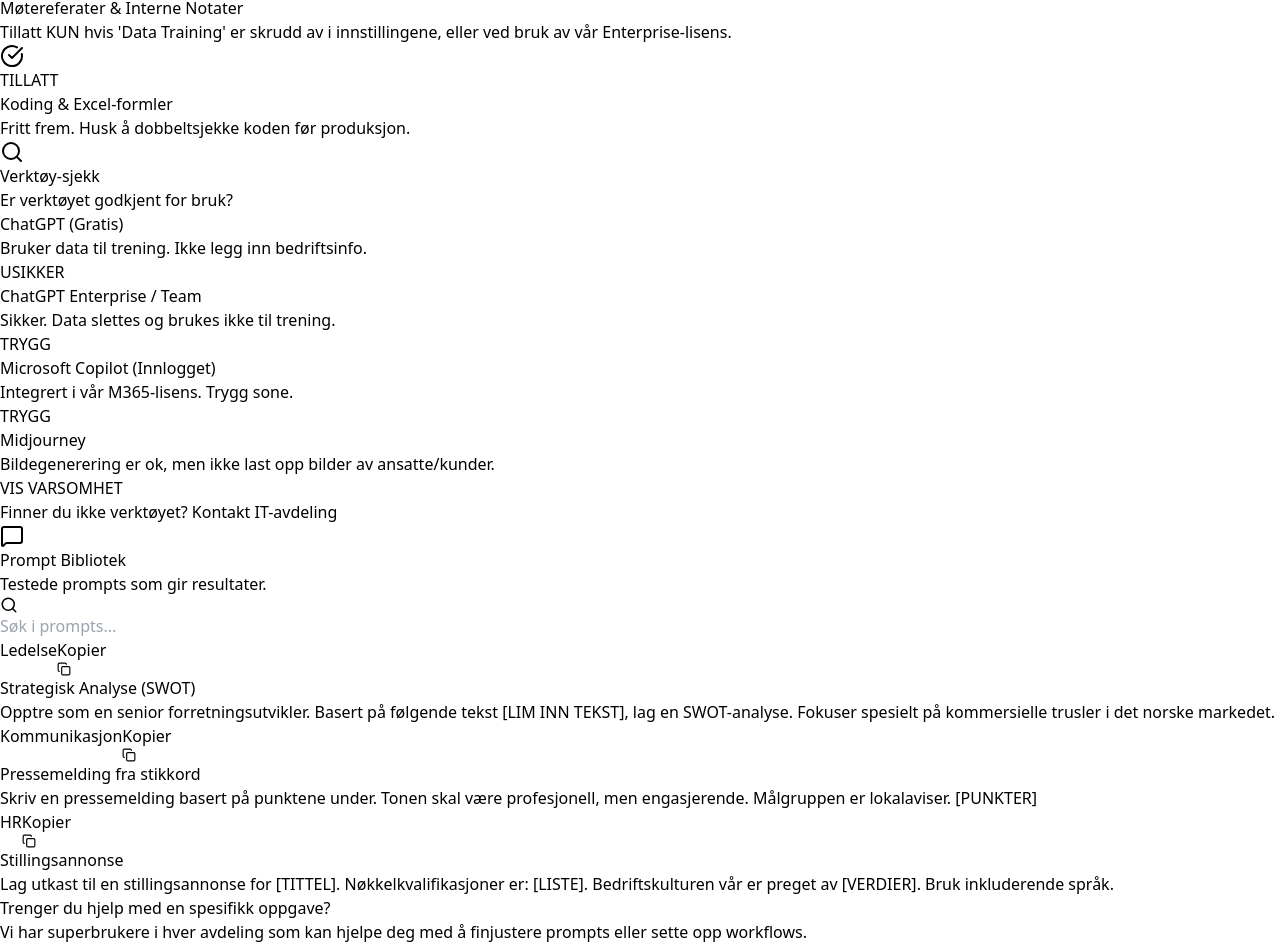
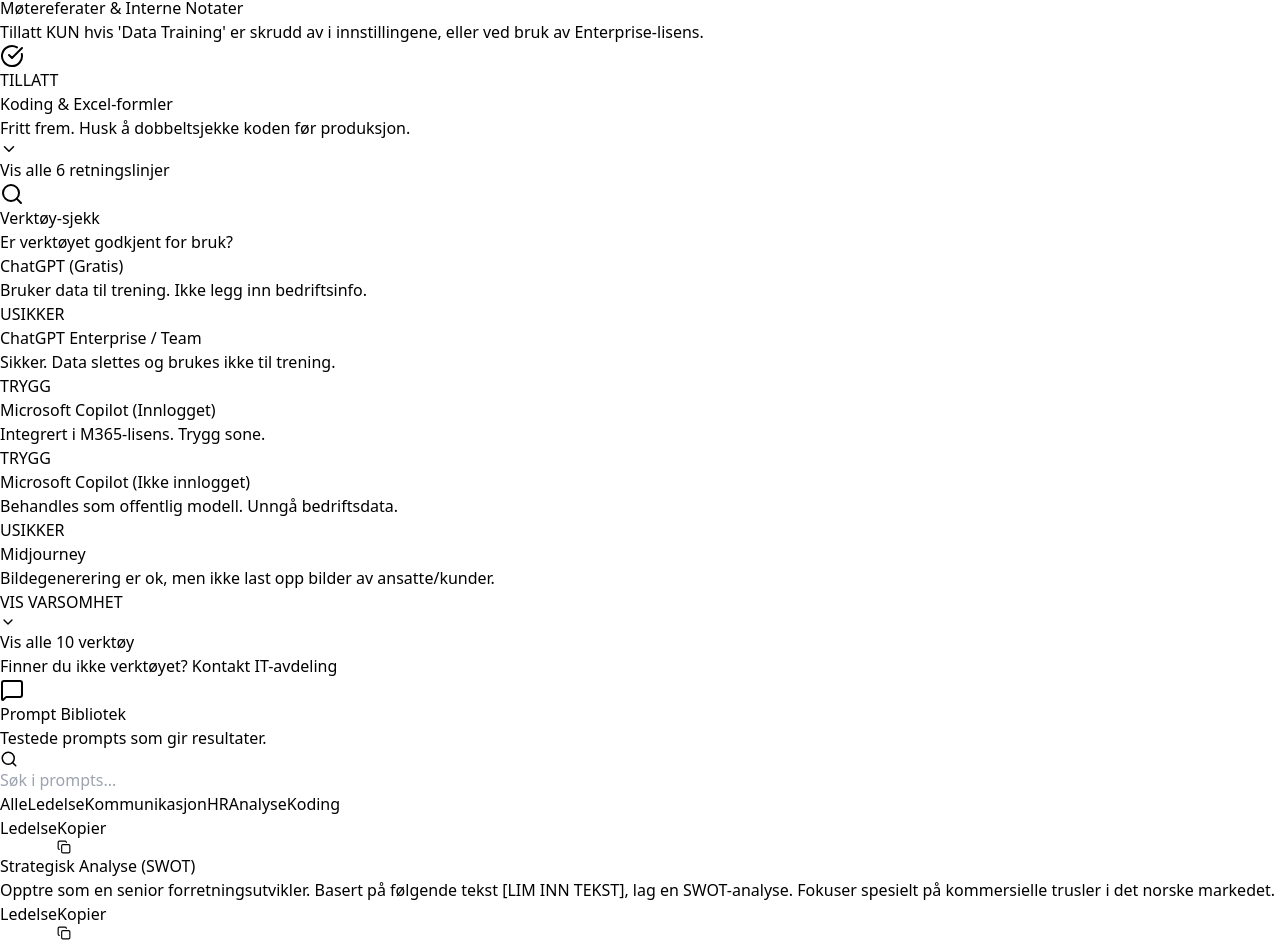
Before and after one commit to Terje-Sundby/ai-hms, a React (Vite) app: page / in a window 1280 px wide. Shown: the part 454-1398 px from the top of the page. Built offline with nearby package versions, Linux system fonts and the light colour scheme.

Commit message:
Refactor App.jsx for improved structure and functionality

```diff
--- a/src/App.jsx
+++ b/src/App.jsx
@@ -8,66 +8,96 @@
   MessageSquare,
   Menu,
   X,
-  Lock
+  Lock,
+  AlertTriangle,
+  ChevronDown,
+  ChevronUp,
 } from 'lucide-react';
+import { companyName, disclaimer, policies, tools, prompts } from './config';
 
-// --- DATA OG INNHOLD (Rediger dette for å endre tekst) ---
+// --- STATUS BADGE ---
+const StatusBadge = ({ status }) => {
+  const styles = {
+    forbidden: "bg-red-100 text-red-800 border border-red-200",
+    allowed: "bg-green-100 text-green-800 border border-green-200",
+    allowed_conditional: "bg-yellow-100 text-yellow-800 border border-yellow-200",
+    unsafe: "bg-red-100 text-red-800",
+    safe: "bg-green-100 text-green-800",
+    caution: "bg-orange-100 text-orange-800",
+  };
+  const labels = {
+    forbidden: "FORBUDT",
+    allowed: "TILLATT",
+    allowed_conditional: "BETINGET",
+    unsafe: "USIKKER",
+    safe: "TRYGG",
+    caution: "VIS VARSOMHET",
+  };
+  return (
+    <span className={`px-2.5 py-0.5 rounded-full text-xs font-bold ${styles[status]}`}>
+      {labels[status]}
+    </span>
+  );
+};
 
-const companyName = "Din Bedrift AS";
+// --- POLICY ICON ---
+const getPolicyIcon = (id) => {
+  const icons = { 1: Lock, 2: ShieldCheck, 3: CheckCircle, 4: Lock, 5: CheckCircle, 6: AlertTriangle };
+  const Icon = icons[id] || ShieldCheck;
+  return <Icon size={24} />;
+};
 
-const disclaimer = "Denne portalen er et internt støtteverktøy for bevisstgjøring rundt bruk av AI. Innholdet, inkludert vurderinger av verktøy og dataklassifisering, er basert på generelle råd og utgjør ikke juridisk rådgivning. Bedriften og den enkelte ansatte er selvstendig ansvarlige for å sikre at all bruk av AI skjer i samsvar med gjeldende lovverk (f.eks. GDPR, Åndsverkloven) og bedriftens interne retningslinjer. Leverandøren av portalen fraskriver seg ethvert ansvar for direkte eller indirekte tap som følge av bruk av informasjonen her.";
+// --- POLICY CARD ---
+const PolicyCard = ({ policy }) => (
+  <div className="bg-white rounded-xl shadow-sm border border-slate-200 p-6 transition hover:shadow-md">
+    <div className="flex justify-between items-start mb-4">
+      <div className="p-3 bg-slate-50 rounded-lg text-slate-600">
+        {getPolicyIcon(policy.id)}
+      </div>
+      <StatusBadge status={policy.status} />
+    </div>
+    <h3 className="text-lg font-bold text-slate-900 mb-2">{policy.title}</h3>
+    <p className="text-slate-600 text-sm leading-relaxed">{policy.description}</p>
+  </div>
+);
 
-const policies = [
-  {
-    id: 1,
-    title: "Sensitive Personopplysninger (GDPR)",
-    status: "forbidden",
-    description: "Det er strengt forbudt å legge inn navn, fødselsnummer, helseopplysninger eller andre identifiserbare data i offentlige AI-modeller.",
-    icon: Lock
-  },
-  {
-    id: 2,
-    title: "Møtereferater & Interne Notater",
-    status: "allowed_conditional",
-    description: "Tillatt KUN hvis 'Data Training' er skrudd av i innstillingene, eller ved bruk av vår Enterprise-lisens.",
-    icon: ShieldCheck
-  },
-  {
-    id: 3,
-    title: "Koding & Excel-formler",
-    status: "allowed",
-    description: "Fritt frem. Husk å dobbeltsjekke koden før produksjon.",
-    icon: CheckCircle
-  }
-];
+// --- TOOL ROW ---
+const ToolRow = ({ tool }) => (
+  <div className="flex items-center justify-between p-4 border-b border-slate-100 last:border-0 hover:bg-slate-50 transition">
+    <div>
+      <h4 className="font-semibold text-slate-900">{tool.name}</h4>
+      <p className="text-sm text-slate-500">{tool.reason}</p>
+    </div>
+    <StatusBadge status={tool.status} />
+  </div>
+);
 
-const tools = [
-  { name: "ChatGPT (Gratis)", status: "unsafe", reason: "Bruker data til trening. Ikke legg inn bedriftsinfo." },
-  { name: "ChatGPT Enterprise / Team", status: "safe", reason: "Sikker. Data slettes og brukes ikke til trening." },
-  { name: "Microsoft Copilot (Innlogget)", status: "safe", reason: "Integrert i vår M365-lisens. Trygg sone." },
-  { name: "Midjourney", status: "caution", reason: "Bildegenerering er ok, men ikke last opp bilder av ansatte/kunder." },
-];
+// --- PROMPT CARD ---
+const PromptCard = ({ prompt }) => {
+  const [copied, setCopied] = useState(false);
+  const handleCopy = () => {
+    navigator.clipboard.writeText(prompt.text);
+    setCopied(true);
+    setTimeout(() => setCopied(false), 2000);
+  };
+  return (
+    <div className="bg-slate-50 rounded-lg border border-slate-200 p-5 flex flex-col h-full">
+      <div className="flex justify-between items-start mb-3">
+        <span className="text-xs font-semibold text-blue-600 uppercase tracking-wider">{prompt.category}</span>
+        <button onClick={handleCopy} className="text-slate-400 hover:text-blue-600 transition flex items-center gap-1 text-xs font-medium">
+          {copied ? <span className="text-green-600">Kopiert!</span> : <span>Kopier</span>}
+          {copied ? <CheckCircle size={14} /> : <Copy size={14} />}
+        </button>
+      </div>
+      <h4 className="font-bold text-slate-800 mb-2">{prompt.title}</h4>
+      <div className="bg-white p-3 rounded border border-slate-200 text-sm text-slate-600 font-mono mb-4 flex-grow leading-relaxed">
+        {prompt.text}
+      </div>
+    </div>
+  );
+};
 
-const prompts = [
-  {
-    category: "Ledelse",
-    title: "Strategisk Analyse (SWOT)",
-    text: "Opptre som en senior forretningsutvikler. Basert på følgende tekst [LIM INN TEKST], lag en SWOT-analyse. Fokuser spesielt på kommersielle trusler i det norske markedet."
-  },
-  {
-    category: "Kommunikasjon",
-    title: "Pressemelding fra stikkord",
-    text: "Skriv en pressemelding basert på punktene under. Tonen skal være profesjonell, men engasjerende. Målgruppen er lokalaviser. [PUNKTER]"
-  },
-  {
-    category: "HR",
-    title: "Stillingsannonse",
-    text: "Lag utkast til en stillingsannonse for [TITTEL]. Nøkkelkvalifikasjoner er: [LISTE]. Bedriftskulturen vår er preget av [VERDIER]. Bruk inkluderende språk."
-  }
-];
-
-// --- APP KOMPONENTER (Ikke endre under her) ---
-
+// --- HEADER ---
 const Header = ({ mobileMenuOpen, setMobileMenuOpen }) => (
   <header className="bg-slate-900 text-white sticky top-0 z-50 shadow-lg">
     <div className="max-w-7xl mx-auto px-4 sm:px-6 lg:px-8">
@@ -76,21 +106,20 @@
           <div className="bg-blue-600 p-1.5 rounded-lg">
             <ShieldCheck size={24} className="text-white" />
           </div>
-          <span className="font-bold text-xl tracking-tight">AI-Håndboken <span className="text-slate-400 font-normal">| {companyName}</span></span>
+          <span className="font-bold text-xl tracking-tight">
+            AI-Håndboken <span className="text-slate-400 font-normal">| {companyName}</span>
+          </span>
         </div>
-
         <nav className="hidden md:flex space-x-8">
           <a href="#retningslinjer" className="hover:text-blue-400 transition-colors">Retningslinjer</a>
           <a href="#verktoy" className="hover:text-blue-400 transition-colors">Verktøy-sjekk</a>
           <a href="#prompts" className="hover:text-blue-400 transition-colors">Prompt-bibliotek</a>
         </nav>
-
         <button onClick={() => setMobileMenuOpen(!mobileMenuOpen)} className="md:hidden text-slate-300">
           {mobileMenuOpen ? <X /> : <Menu />}
         </button>
       </div>
     </div>
-
     {mobileMenuOpen && (
       <div className="md:hidden bg-slate-800 border-t border-slate-700">
         <div className="px-2 pt-2 pb-3 space-y-1 sm:px-3">
@@ -103,98 +132,34 @@
   </header>
 );
 
-const StatusBadge = ({ status }) => {
-  const styles = {
-    forbidden: "bg-red-100 text-red-800 border-red-200",
-    allowed: "bg-green-100 text-green-800 border-green-200",
-    allowed_conditional: "bg-yellow-100 text-yellow-800 border-yellow-200",
-    unsafe: "bg-red-100 text-red-800",
-    safe: "bg-green-100 text-green-800",
-    caution: "bg-orange-100 text-orange-800"
-  };
+// --- KATEGORI-FILTER FOR PROMPTS ---
+const categories = ["Alle", "Ledelse", "Kommunikasjon", "HR", "Analyse", "Koding"];
 
-  const labels = {
-    forbidden: "FORBUDT",
-    allowed: "TILLATT",
-    allowed_conditional: "BETINGET",
-    unsafe: "USIKKER",
-    safe: "TRYGG",
-    caution: "VIS VARSOMHET"
-  };
-
-  return (
-    <span className={`px-2.5 py-0.5 rounded-full text-xs font-bold border ${styles[status]}`}>
-      {labels[status]}
-    </span>
-  );
-};
-
-const PolicyCard = ({ policy }) => (
-  <div className="bg-white rounded-xl shadow-sm border border-slate-200 p-6 transition hover:shadow-md">
-    <div className="flex justify-between items-start mb-4">
-      <div className="p-3 bg-slate-50 rounded-lg text-slate-600">
-        <policy.icon size={24} />
-      </div>
-      <StatusBadge status={policy.status} />
-    </div>
-    <h3 className="text-lg font-bold text-slate-900 mb-2">{policy.title}</h3>
-    <p className="text-slate-600 text-sm leading-relaxed">{policy.description}</p>
-  </div>
-);
-
-const ToolRow = ({ tool }) => (
-  <div className="flex items-center justify-between p-4 border-b border-slate-100 last:border-0 hover:bg-slate-50 transition">
-    <div>
-      <h4 className="font-semibold text-slate-900">{tool.name}</h4>
-      <p className="text-sm text-slate-500">{tool.reason}</p>
-    </div>
-    <StatusBadge status={tool.status} />
-  </div>
-);
-
-const PromptCard = ({ prompt }) => {
-  const [copied, setCopied] = useState(false);
-
-  const handleCopy = () => {
-    navigator.clipboard.writeText(prompt.text);
-    setCopied(true);
-    setTimeout(() => setCopied(false), 2000);
-  };
-
-  return (
-    <div className="bg-slate-50 rounded-lg border border-slate-200 p-5 flex flex-col h-full">
-      <div className="flex justify-between items-start mb-3">
-        <span className="text-xs font-semibold text-blue-600 uppercase tracking-wider">{prompt.category}</span>
-        <button
-          onClick={handleCopy}
-          className="text-slate-400 hover:text-blue-600 transition flex items-center gap-1 text-xs font-medium"
-        >
-          {copied ? <span className="text-green-600">Kopiert!</span> : <span>Kopier</span>}
-          {copied ? <CheckCircle size={14} /> : <Copy size={14} />}
-        </button>
-      </div>
-      <h4 className="font-bold text-slate-800 mb-2">{prompt.title}</h4>
-      <div className="bg-white p-3 rounded border border-slate-200 text-sm text-slate-600 font-mono mb-4 flex-grow">
-        {prompt.text}
-      </div>
-    </div>
-  );
-};
-
+// --- HOVEDAPP ---
 export default function App() {
   const [mobileMenuOpen, setMobileMenuOpen] = useState(false);
   const [searchTerm, setSearchTerm] = useState("");
+  const [activeCategory, setActiveCategory] = useState("Alle");
+  const [showAllPolicies, setShowAllPolicies] = useState(false);
+  const [showAllTools, setShowAllTools] = useState(false);
 
-  const filteredPrompts = prompts.filter(p =>
-    p.title.toLowerCase().includes(searchTerm.toLowerCase()) ||
-    p.category.toLowerCase().includes(searchTerm.toLowerCase())
-  );
+  const filteredPrompts = prompts.filter(p => {
+    const matchesSearch =
+      p.title.toLowerCase().includes(searchTerm.toLowerCase()) ||
+      p.category.toLowerCase().includes(searchTerm.toLowerCase()) ||
+      p.text.toLowerCase().includes(searchTerm.toLowerCase());
+    const matchesCategory = activeCategory === "Alle" || p.category === activeCategory;
+    return matchesSearch && matchesCategory;
+  });
+
+  const visiblePolicies = showAllPolicies ? policies : policies.slice(0, 3);
+  const visibleTools = showAllTools ? tools : tools.slice(0, 5);
 
   return (
     <div className="min-h-screen bg-slate-50 font-sans text-slate-900">
       <Header mobileMenuOpen={mobileMenuOpen} setMobileMenuOpen={setMobileMenuOpen} />
 
-      {/* HERO SEKSJON */}
+      {/* HERO */}
       <div className="bg-gradient-to-r from-blue-900 to-slate-900 text-white py-16 px-4">
         <div className="max-w-4xl mx-auto text-center">
           <h1 className="text-3xl md:text-5xl font-extrabold mb-6 tracking-tight">
@@ -216,7 +181,7 @@
 
       <main className="max-w-7xl mx-auto px-4 sm:px-6 lg:px-8 py-12 space-y-20">
 
-        {/* SECTION 1: POLICIES */}
+        {/* RETNINGSLINJER */}
         <section id="retningslinjer" className="scroll-mt-24">
           <div className="flex items-center gap-3 mb-8">
             <div className="p-2 bg-blue-100 text-blue-700 rounded-lg">
@@ -227,15 +192,24 @@
               <p className="text-slate-500">Trafikklysmodellen for hva du kan dele.</p>
             </div>
           </div>
-
           <div className="grid md:grid-cols-3 gap-6">
-            {policies.map(policy => (
+            {visiblePolicies.map(policy => (
               <PolicyCard key={policy.id} policy={policy} />
             ))}
           </div>
+          {policies.length > 3 && (
+            <div className="text-center mt-6">
+              <button
+                onClick={() => setShowAllPolicies(!showAllPolicies)}
+                className="inline-flex items-center gap-2 text-blue-600 hover:text-blue-800 font-medium transition"
+              >
+                {showAllPolicies ? <><ChevronUp size={18} /> Vis færre</> : <><ChevronDown size={18} /> Vis alle {policies.length} retningslinjer</>}
+              </button>
+            </div>
+          )}
         </section>
 
-        {/* SECTION 2: TOOLS */}
+        {/* VERKTØY-SJEKK */}
         <section id="verktoy" className="scroll-mt-24">
           <div className="bg-white rounded-2xl shadow-sm border border-slate-200 overflow-hidden">
             <div className="p-6 border-b border-slate-100 bg-slate-50">
@@ -250,19 +224,29 @@
               </div>
             </div>
             <div className="divide-y divide-slate-100">
-              {tools.map((tool, index) => (
+              {visibleTools.map((tool, index) => (
                 <ToolRow key={index} tool={tool} />
               ))}
             </div>
-            <div className="p-4 bg-slate-50 text-center">
-              <p className="text-sm text-slate-500">Finner du ikke verktøyet? <a href="#" className="text-blue-600 hover:underline">Kontakt IT-avdeling</a></p>
+            <div className="p-4 bg-slate-50 flex flex-col sm:flex-row justify-between items-center gap-2">
+              {tools.length > 5 && (
+                <button
+                  onClick={() => setShowAllTools(!showAllTools)}
+                  className="inline-flex items-center gap-1 text-blue-600 hover:text-blue-800 text-sm font-medium transition"
+                >
+                  {showAllTools ? <><ChevronUp size={16} /> Vis færre</> : <><ChevronDown size={16} /> Vis alle {tools.length} verktøy</>}
+                </button>
+              )}
+              <p className="text-sm text-slate-500">
+                Finner du ikke verktøyet? <a href="#" className="text-blue-600 hover:underline">Kontakt IT-avdeling</a>
+              </p>
             </div>
           </div>
         </section>
 
-        {/* SECTION 3: PROMPTS */}
+        {/* PROMPT-BIBLIOTEK */}
         <section id="prompts" className="scroll-mt-24">
-          <div className="flex flex-col md:flex-row md:items-center justify-between gap-4 mb-8">
+          <div className="flex flex-col md:flex-row md:items-center justify-between gap-4 mb-6">
             <div className="flex items-center gap-3">
               <div className="p-2 bg-emerald-100 text-emerald-700 rounded-lg">
                 <MessageSquare size={24} />
@@ -272,7 +256,6 @@
                 <p className="text-slate-500">Testede prompts som gir resultater.</p>
               </div>
             </div>
-
             <div className="relative">
               <Search className="absolute left-3 top-1/2 -translate-y-1/2 text-slate-400" size={18} />
               <input
@@ -280,19 +263,43 @@
                 placeholder="Søk i prompts..."
                 className="pl-10 pr-4 py-2 border border-slate-300 rounded-lg focus:ring-2 focus:ring-blue-500 focus:border-blue-500 outline-none w-full md:w-64"
                 value={searchTerm}
-                onChange={(e) => setSearchTerm(e.target.value)}
+                onChange={e => setSearchTerm(e.target.value)}
               />
             </div>
           </div>
 
-          <div className="grid md:grid-cols-2 lg:grid-cols-3 gap-6">
-            {filteredPrompts.map((prompt, index) => (
-              <PromptCard key={index} prompt={prompt} />
+          {/* Kategorifilter */}
+          <div className="flex flex-wrap gap-2 mb-6">
+            {categories.map(cat => (
+              <button
+                key={cat}
+                onClick={() => setActiveCategory(cat)}
+                className={`px-4 py-1.5 rounded-full text-sm font-medium transition border ${
+                  activeCategory === cat
+                    ? "bg-blue-600 text-white border-blue-600"
+                    : "bg-white text-slate-600 border-slate-200 hover:border-blue-400"
+                }`}
+              >
+                {cat}
+              </button>
             ))}
           </div>
+
+          {filteredPrompts.length > 0 ? (
+            <div className="grid md:grid-cols-2 lg:grid-cols-3 gap-6">
+              {filteredPrompts.map((prompt, index) => (
+                <PromptCard key={index} prompt={prompt} />
+              ))}
+            </div>
+          ) : (
+            <div className="text-center py-12 text-slate-400">
+              <MessageSquare size={40} className="mx-auto mb-3 opacity-40" />
+              <p>Ingen prompts funnet for «{searchTerm}»</p>
+            </div>
+          )}
         </section>
 
-        {/* CTA SECTION */}
+        {/* CTA */}
         <section className="bg-blue-600 rounded-2xl p-8 md:p-12 text-center text-white">
           <h2 className="text-2xl font-bold mb-4">Trenger du hjelp med en spesifikk oppgave?</h2>
           <p className="text-blue-100 mb-8 max-w-2xl mx-auto">
@@ -305,14 +312,13 @@
 
       </main>
 
+      {/* FOOTER */}
       <footer className="bg-slate-900 text-slate-400 py-12 border-t border-slate-800">
         <div className="max-w-7xl mx-auto px-4 text-center">
           <p className="mb-4">© 2025 {companyName}. Internt bruk.</p>
-
           <div className="bg-slate-800 p-4 rounded-lg text-xs text-slate-500 max-w-3xl mx-auto leading-relaxed border border-slate-700">
             <strong>Juridisk ansvarsfraskrivelse:</strong> {disclaimer}
           </div>
-
           <p className="text-xs mt-6 opacity-50">Utviklet basert på "The AI-Guide Framework" av Terje Sundby.</p>
         </div>
       </footer>
```
